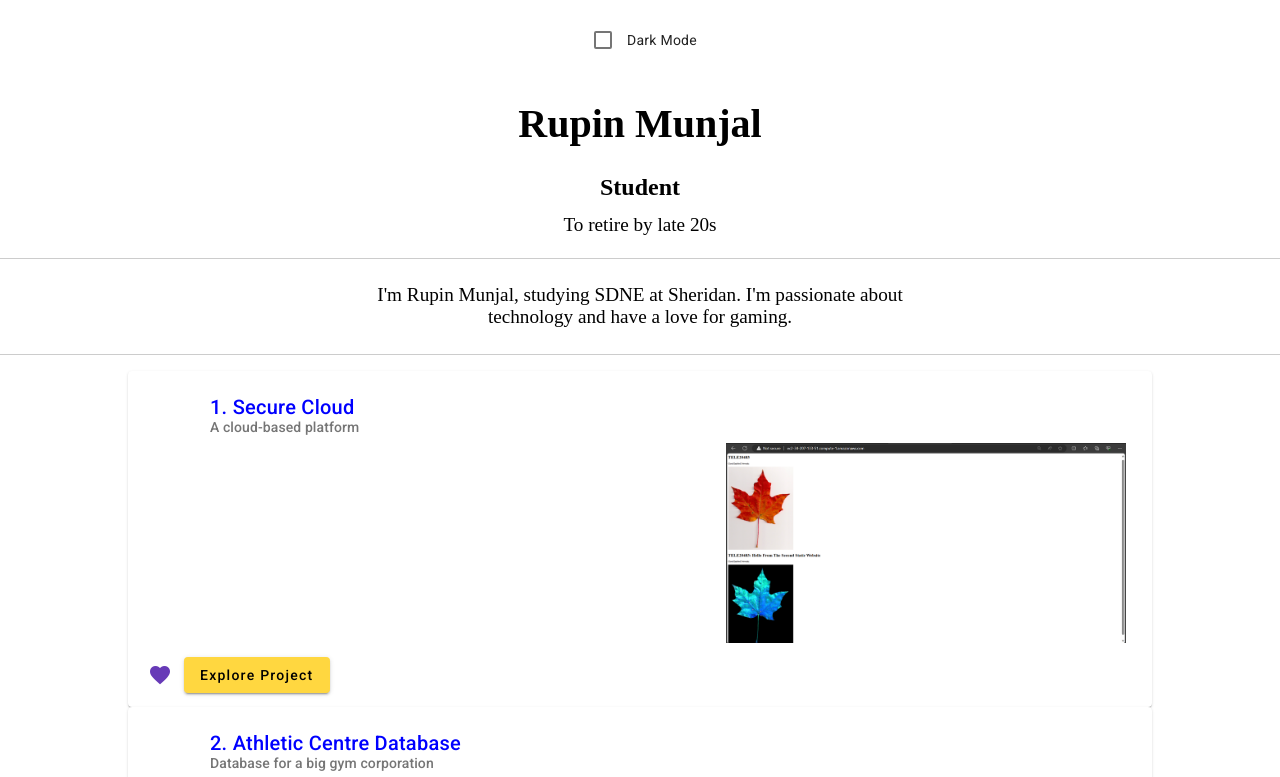
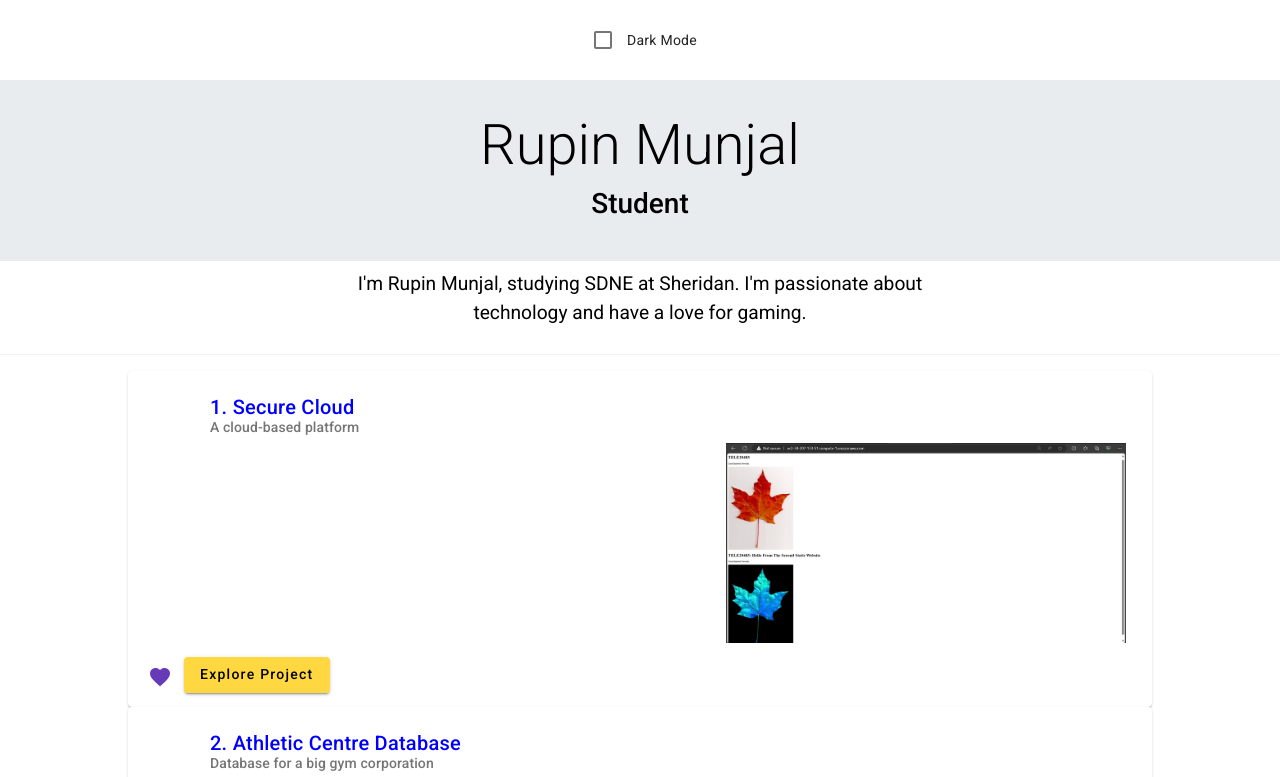
Before and after one commit to rupinmunjal/MyPortfolio, an Angular app: page / in a window 1280 px wide. Shown: the top 777 px of the page. Built offline with nearby package versions, Linux system fonts and the light colour scheme.

Commit message:
Added bootstrap and recoded the header component

```diff
--- a/angular.json
+++ b/angular.json
@@ -25,6 +25,8 @@
               "src/assets"
             ],
             "styles": [
+              "./node_modules/ngx-bootstrap/datepicker/bs-datepicker.css",
+              "./node_modules/bootstrap/dist/css/bootstrap.min.css",
               "@angular/material/prebuilt-themes/deeppurple-amber.css",
               "src/styles.css"
             ],
--- a/package.json
+++ b/package.json
@@ -20,6 +20,8 @@
     "@angular/platform-browser": "^16.2.0",
     "@angular/platform-browser-dynamic": "^16.2.0",
     "@angular/router": "^16.2.0",
+    "bootstrap": "^5.2.3",
+    "ngx-bootstrap": "^11.0.2",
     "rxjs": "~7.8.0",
     "tslib": "^2.3.0",
     "zone.js": "~0.13.0"
--- a/src/app/app.component.css
+++ b/src/app/app.component.css
@@ -1,7 +1,3 @@
-* {
-    font-family: "Times New Roman", Times, serif;
-  }
-
   /* Dark Mode Styles */
 .dark-mode {
   background-color: #333;
--- a/src/app/header/header.component.css
+++ b/src/app/header/header.component.css
@@ -1,35 +1,4 @@
-:host {
-  display: flex;
-  flex-direction: column;
-  align-items: center;
-  text-align: center;
-  width: 100%;
-  box-sizing: border-box;
+.jumbotron {
+  padding: 2rem 1rem;
+  background-color: #e9ecef;
 }
-
-h1 {
-  font-size: 2.5em;
-  color: inherit;
-  margin: 0.5em 0;
-}
-
-h4 {
-  font-size: 1.5em;
-  color: inherit;
-  margin: 0.3em 0;
-}
-
-h5 {
-  font-size: 1.2em;
-  color: inherit;
-  margin: 0.3em 0;
-  font-weight: normal;
-}
-
-hr {
-  border: 0;
-  height: 1px;
-  background-color: #ccc;
-  margin: 1em 0;
-  width: 100%;
-}
--- a/src/app/header/header.component.html
+++ b/src/app/header/header.component.html
@@ -1,5 +1,6 @@
-<h1>{{name}}</h1>
-<h4>{{occupation}}</h4>
-<h5>{{motto}}</h5>
-
-<hr />
+<div class="jumbotron">
+    <div class="text-center">
+        <h1 class="display-4">{{name}}</h1>
+        <h3>{{occupation}}</h3>
+    </div>
+</div>
```
Also changed, not shown: 2 other files (tests, documents, lock files or other folders).
